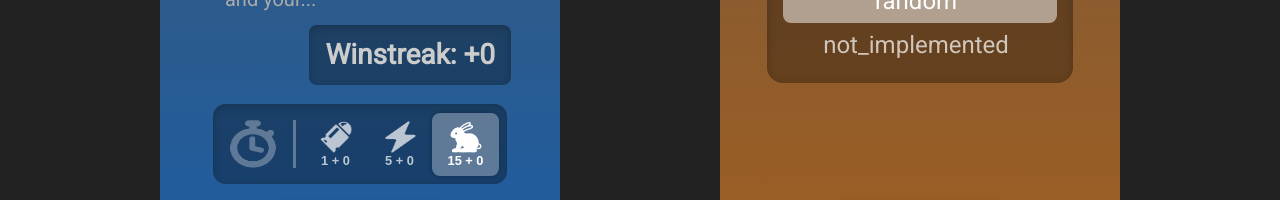
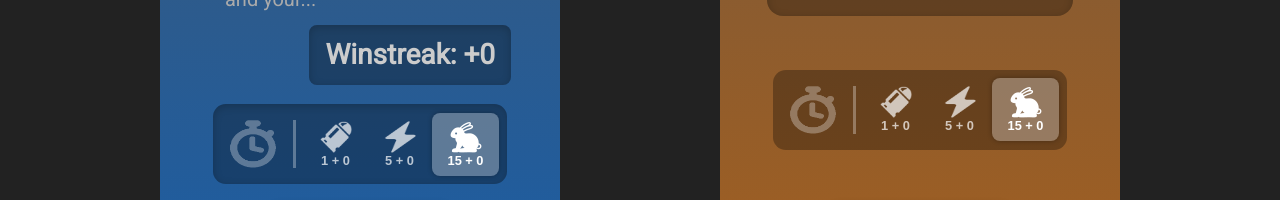
Before and after one commit to CameronHonis/chess-client, a React (Create React App) app: page / in a window 1280 px wide. Shown: the part 449-649 px from the top of the page. Built offline with nearby package versions, Linux system fonts and the light colour scheme; no server answers.

Commit message:
add time control picker to bot matches

```diff
--- a/src/components/match_picker/bot_match_picker.tsx
+++ b/src/components/match_picker/bot_match_picker.tsx
@@ -3,20 +3,20 @@ import {BotDroplistItem} from "./bot_droplist_item";
 import "../../styles/match_picker/bot_match_picker.css";
 import {Button} from "../button";
 import {BotType} from "../../models/domain/bot_type";
-import {appStateContext} from "../../App";
-import {dispatchErr} from "../../models/events/notif_created_event";
-import {newBlitzTimeControl} from "../../models/domain/time_control";
+import {TimeControl, TimeControlPreset} from "../../models/domain/time_control";
+import {TimeControlOptions} from "../../styles/match_picker/time_control_options";
 
 export interface BotMatchPickerProps {
 }
 
 export const BotMatchPicker: React.FC<BotMatchPickerProps> = (props) => {
     const [selectedBotName, setSelectedBotName] = React.useState<BotType>(BotType.RANDOM);
+    const [selectedTimeControlPreset, setSelectedTimeControlPreset] = React.useState(TimeControlPreset.RAPID);
 
     const handlePlayButtonClicked = React.useCallback(() => {
         window.services.arbitratorClient.challengeBot(
-            selectedBotName, true, true, newBlitzTimeControl());
-    }, [selectedBotName]);
+            selectedBotName, true, true, TimeControl.fromPreset(selectedTimeControlPreset));
+    }, [selectedBotName, selectedTimeControlPreset]);
 
     const botNames = [BotType.RANDOM, BotType.NOT_IMPLEMENTED];
     const botDroplistItems: ReactElement[] = [];
@@ -31,6 +31,10 @@ export const BotMatchPicker: React.FC<BotMatchPickerProps> = (props) => {
         <div className={"BotsDroplist"}>
             {botDroplistItems}
         </div>
+        <div className={"HumanMatchPicker-Controls"}>
+            <TimeControlOptions selectedTimeControlPreset={selectedTimeControlPreset}
+                                setSelectedTimeControlPreset={setSelectedTimeControlPreset}/>
+        </div>
         <Button content={"Challenge"} className={"PlayButton"} isDebounced onClick={handlePlayButtonClicked}/>
     </div>
 }
```
